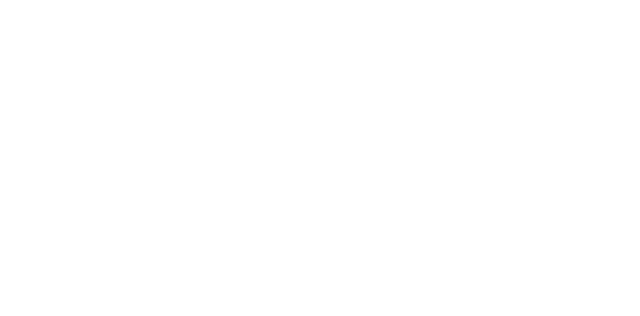
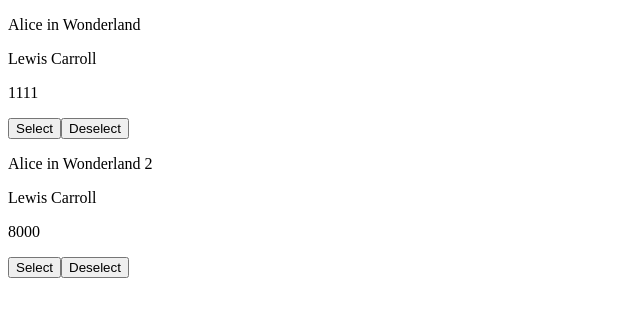
Before and after one commit to ivaylo91/JavaScript-Advanced, a plain HTML site: page jQuery/08.BookGenerator/index.html in a window 1280 px wide. Shown: the whole page, without its empty margins (0-640 px from the left). Drawn offline with Linux system fonts and the light colour scheme.

Commit message:
Create Book Generator with select and deselect functionality.

```diff
--- a/jQuery/06.IncrementCounter/increment-counter.js
+++ b/jQuery/06.IncrementCounter/increment-counter.js
@@ -1,7 +1,7 @@
 function increment(selector) {
-    let textArea = $('<textarea class="counter"; disabled>0</textarea>')
-    let buttonIncr = $('<button class="btn"; id="incrementBtn">Increment</button>')
-    let buttonAdd = $('<button class="btn"; id="addBtn">Add</button>')
+    let textArea = $('<textarea class="counter"; disabled>0</textarea>');
+    let buttonIncr = $('<button class="btn"; id="incrementBtn">Increment</button>');
+    let buttonAdd = $('<button class="btn"; id="addBtn">Add</button>');
     let list = $('<ul class="results">');
     $(selector).append(textArea);
     $(selector).append(buttonIncr);
--- /dev/null
+++ b/jQuery/08.BookGenerator/bookGenerator.js
@@ -0,0 +1,31 @@
+function createBook(selector, bookTitle, authorName, isbn) {
+
+    let bookGenerator = (function () {
+
+        let id = 1;
+
+        return function (selector, bookTitle, authorName, isbn) {
+            "use strict";
+            let container = $(selector);
+            let bookContainer = $("<div>");
+            bookContainer.attr("id", `book${id}`);
+            bookContainer.css("border", "none");
+            $(`<p class="title">${bookTitle}</p>`).appendTo(bookContainer);
+            $(`<p class="author">${authorName}</p>`).appendTo(bookContainer);
+            $(`<p class="isbn">${isbn}</p>`).appendTo(bookContainer);
+
+            let selectBtn = $('<button>Select</button>');
+            let deselectBtn = $('<button>Deselect</button>');
+
+            selectBtn.on("click", () => bookContainer.css("border", "2px solid blue"));
+            deselectBtn.on("click", () => bookContainer.css("border", "none"));
+
+            selectBtn.appendTo(bookContainer);
+            deselectBtn.appendTo(bookContainer);
+
+            bookContainer.appendTo(container);
+            id++;
+        }
+    }());
+    bookGenerator(selector, bookTitle, authorName, isbn);
+}
--- a/jQuery/08.BookGenerator/index.html
+++ b/jQuery/08.BookGenerator/index.html
@@ -4,9 +4,12 @@
     <meta charset="UTF-8">
     <title>Book Generator</title>
     <script src="../libs/jquery-3.2.1.js"></script>
-    <script src="book-generator.js"></script>
 </head>
 <body>
+<div id="wrapper">
+
+</div>
+<script src="bookGenerator.js"></script>
 <script>
     window.onload = function () {
         createBook("#wrapper", "Alice in Wonderland", "Lewis Carroll", 1111);
```
